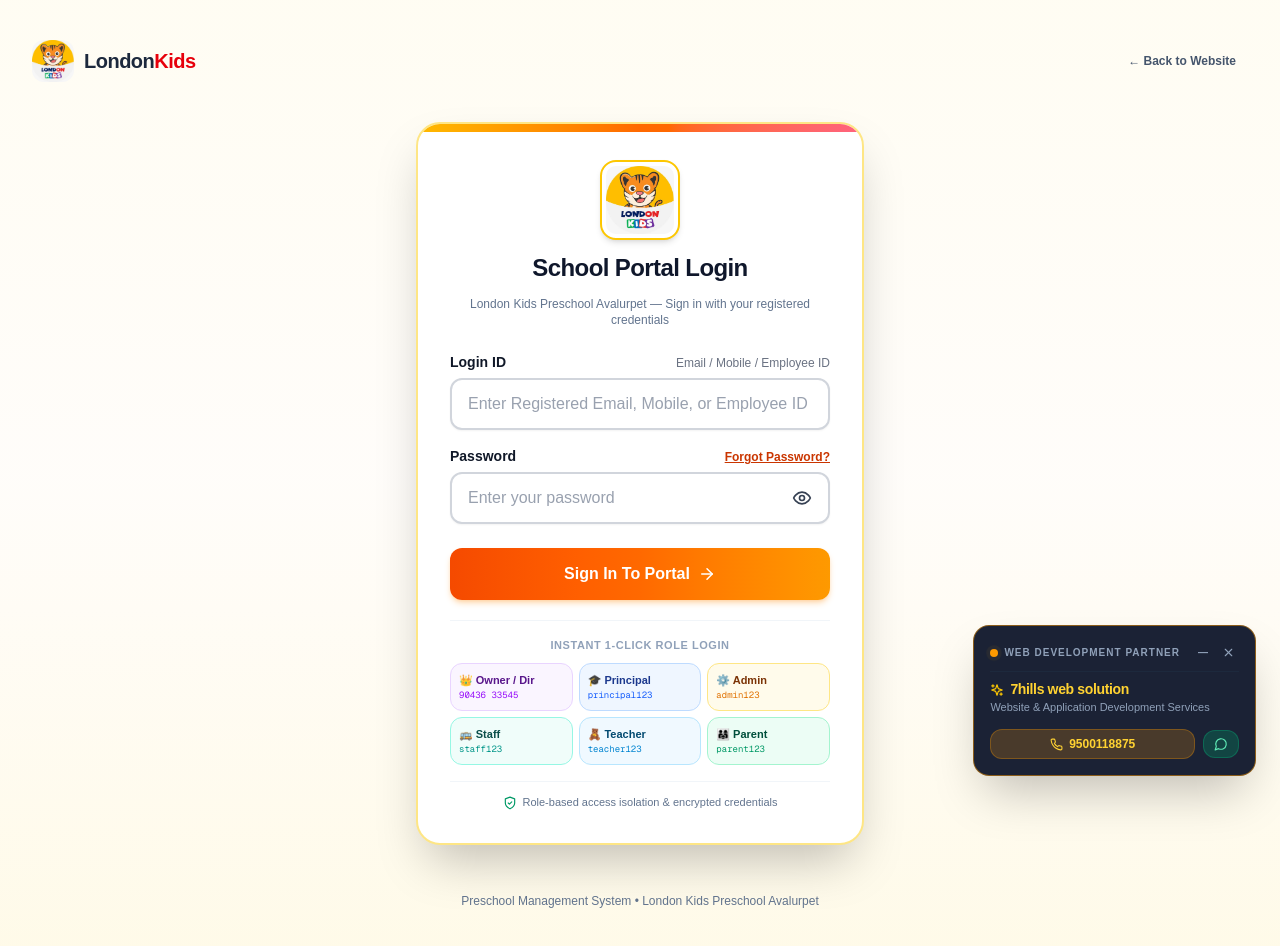
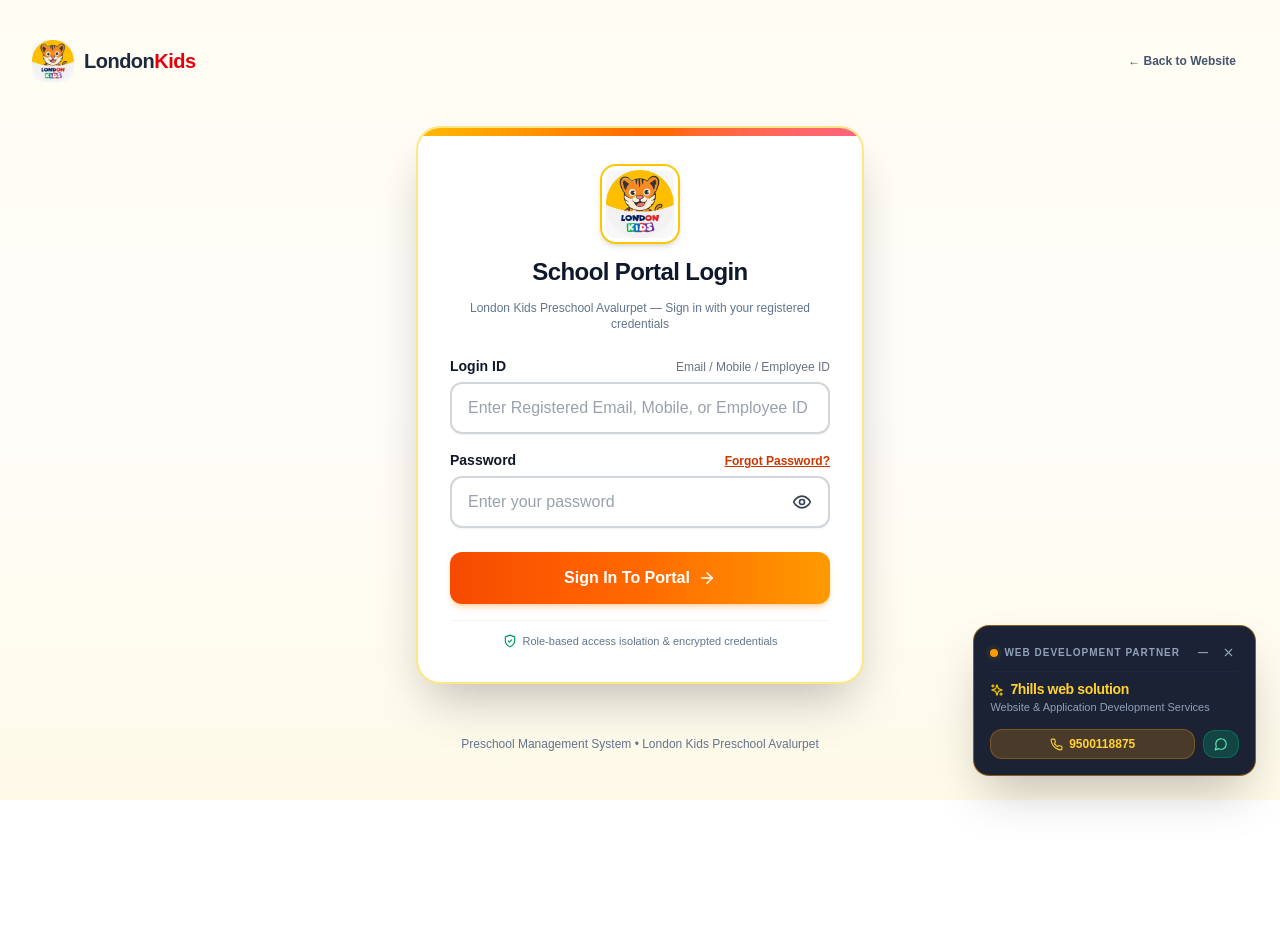
Before and after one commit to SanjayElumalai2006/london-kids-preschool-avalurpet, a Next.js app: page /login in a window 1280 px wide. Shown: the top 946 px of the page. After the commit the page ends 800 px from the top, so only its background shows below. Built offline with nearby package versions, Linux system fonts and the light colour scheme; no server answers; the database is empty.

Commit message:
fix: remove instant 1-click demo role logins from login page

```diff
--- a/src/app/login/page.tsx
+++ b/src/app/login/page.tsx
@@ -66,27 +66,6 @@
     }
   };
 
-  const handleQuickDemoLogin = (emailVal: string, pwdVal: string) => {
-    setEmail(emailVal);
-    setPassword(pwdVal);
-    setError('');
-    setLoading(true);
-    setTimeout(() => {
-      const store = getStore();
-      const input = emailVal.toLowerCase();
-      const matchedUser = store.users.find(u =>
-        (u.personalEmail && u.personalEmail.toLowerCase() === input) ||
-        (u.email && u.email.toLowerCase() === input)
-      );
-      if (matchedUser) {
-        saveStore({ currentUser: matchedUser });
-        redirectByRole(matchedUser.role);
-      } else {
-        setLoading(false);
-        setError('Demo account not found in current local store.');
-      }
-    }, 300);
-  };
 
   const handleLoginSubmit = (e: React.FormEvent) => {
     e.preventDefault();
@@ -479,67 +458,6 @@
             </div>
           </form>
 
-          {/* Quick Role Demo Buttons */}
-          <div className="mt-5 pt-4 border-t border-slate-100">
-            <span className="block text-[11px] font-extrabold uppercase tracking-wider text-slate-400 text-center mb-2.5">
-              Instant 1-Click Role Login
-            </span>
-            <div className="grid grid-cols-2 sm:grid-cols-3 gap-1.5 text-left">
-              <button
-                type="button"
-                onClick={() => handleQuickDemoLogin('londonkids276@gmail.com', '90436 33545')}
-                className="p-2 rounded-xl bg-purple-50 hover:bg-purple-100 border border-purple-200 text-purple-900 transition-all cursor-pointer group text-left"
-              >
-                <span className="block text-[11px] font-black group-hover:text-purple-700">👑 Owner / Dir</span>
-                <span className="block text-[9px] text-purple-600 font-mono truncate">90436 33545</span>
-              </button>
-
-              <button
-                type="button"
-                onClick={() => handleQuickDemoLogin('principal.londonkids@gmail.com', 'principal123')}
-                className="p-2 rounded-xl bg-blue-50 hover:bg-blue-100 border border-blue-200 text-blue-900 transition-all cursor-pointer group text-left"
-              >
-                <span className="block text-[11px] font-black group-hover:text-blue-700">🎓 Principal</span>
-                <span className="block text-[9px] text-blue-600 font-mono truncate">principal123</span>
-              </button>
-
-              <button
-                type="button"
-                onClick={() => handleQuickDemoLogin('admin.londonkids@gmail.com', 'admin123')}
-                className="p-2 rounded-xl bg-amber-50 hover:bg-amber-100 border border-amber-200 text-amber-900 transition-all cursor-pointer group text-left"
-              >
-                <span className="block text-[11px] font-black group-hover:text-amber-700">⚙️ Admin</span>
-                <span className="block text-[9px] text-amber-600 font-mono truncate">admin123</span>
-              </button>
-
-              <button
-                type="button"
-                onClick={() => handleQuickDemoLogin('staff.londonkids@gmail.com', 'staff123')}
-                className="p-2 rounded-xl bg-teal-50 hover:bg-teal-100 border border-teal-200 text-teal-900 transition-all cursor-pointer group text-left"
-              >
-                <span className="block text-[11px] font-black group-hover:text-teal-700">🚌 Staff</span>
-                <span className="block text-[9px] text-teal-600 font-mono truncate">staff123</span>
-              </button>
-
-              <button
-                type="button"
-                onClick={() => handleQuickDemoLogin('kavitha.lk@gmail.com', 'teacher123')}
-                className="p-2 rounded-xl bg-sky-50 hover:bg-sky-100 border border-sky-200 text-sky-900 transition-all cursor-pointer group text-left"
-              >
-                <span className="block text-[11px] font-black group-hover:text-sky-700">🧸 Teacher</span>
-                <span className="block text-[9px] text-sky-600 font-mono truncate">teacher123</span>
-              </button>
-
-              <button
-                type="button"
-                onClick={() => handleQuickDemoLogin('rajesh.kumar@gmail.com', 'parent123')}
-                className="p-2 rounded-xl bg-emerald-50 hover:bg-emerald-100 border border-emerald-200 text-emerald-900 transition-all cursor-pointer group text-left"
-              >
-                <span className="block text-[11px] font-black group-hover:text-emerald-700">👨‍👩‍👧 Parent</span>
-                <span className="block text-[9px] text-emerald-600 font-mono truncate">parent123</span>
-              </button>
-            </div>
-          </div>
 
           {/* Privacy Note */}
           <div className="mt-4 pt-3 border-t border-slate-100 flex items-center justify-center gap-1.5 text-[11px] text-slate-500 font-medium">
```
